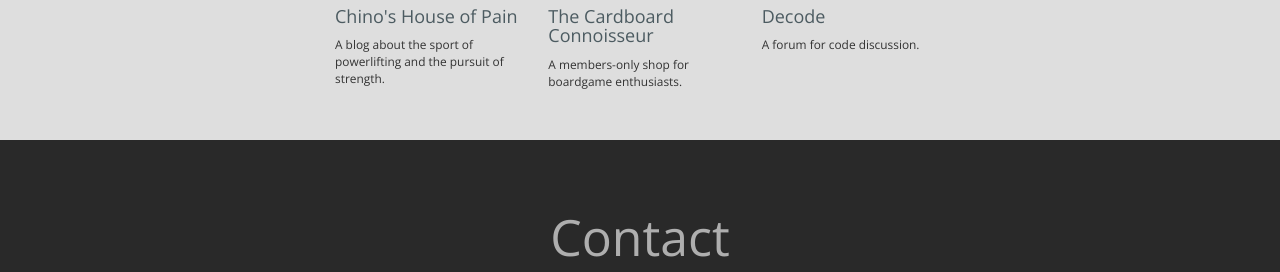
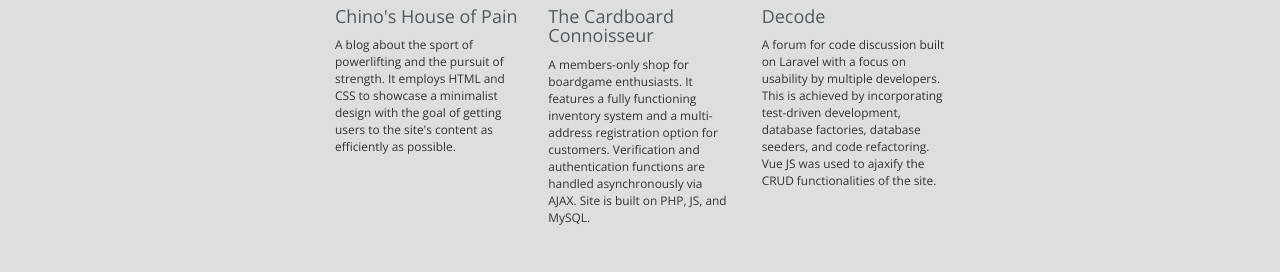
Before and after one commit to bcavas/webdevPort, a plain HTML site: page index.html in a window 1280 px wide. Shown: the part 4067-4339 px from the top of the page. Drawn offline with nearby package versions, Linux system fonts and the light colour scheme.

Commit message:
revise project descriptions

```diff
--- a/index.html
+++ b/index.html
@@ -918,17 +918,17 @@ by the client. </li>
                         <div class="col-xs-12 col-sm-4 col-md-4 col-lg-4">
                             <a href="https://bcavas.github.io/capstone1/" target="__blank" ><img class="img-responsive" src="cap1bg.jpg" /></a>
                             <a href="https://bcavas.github.io/capstone1/" target="__blank" ><figcaption><h4>Chino's House of Pain</h4></figcaption></a>
-                            <small>A blog about the sport of powerlifting and the pursuit of strength.</small>
+                            <small>A blog about the sport of powerlifting and the pursuit of strength. It employs HTML and CSS to showcase a minimalist design with the goal of getting users to the site's content as efficiently as possible.</small>
                         </div>
                         <div class="col-xs-12 col-sm-4 col-md-4 col-lg-4">
                             <a href="http://temp.link" target="__blank" ><img class="img-responsive" src="cap2bg.jpg" /></a>
                             <a href="http://temp.link" target="__blank" ><figcaption><h4>The Cardboard Connoisseur</h4></figcaption></a>
-                            <small>A members-only shop for boardgame enthusiasts.</small>
+                            <small>A members-only shop for boardgame enthusiasts. It features a fully functioning inventory system and a multi-address registration option for customers. Verification and authentication functions are handled asynchronously via AJAX. Site is built on PHP, JS, and MySQL.</small>
                         </div>
                         <div class="col-xs-12 col-sm-4 col-md-4 col-lg-4">
                             <a href="http://temp.link" target="__blank" ><img class="img-responsive" src="cap3bg.jpg" /></a>
                             <a href="http://temp.link" target="__blank" ><figcaption><h4>Decode</h4></figcaption></a>
-                            <small>A forum for code discussion.</small>
+                            <small>A forum for code discussion built on Laravel with a focus on usability by multiple developers. This is achieved by incorporating test-driven development, database factories, database seeders, and code refactoring. Vue JS was used to ajaxify the CRUD functionalities of the site.</small>
                         </div>
                     </div>
                 </div>
```
